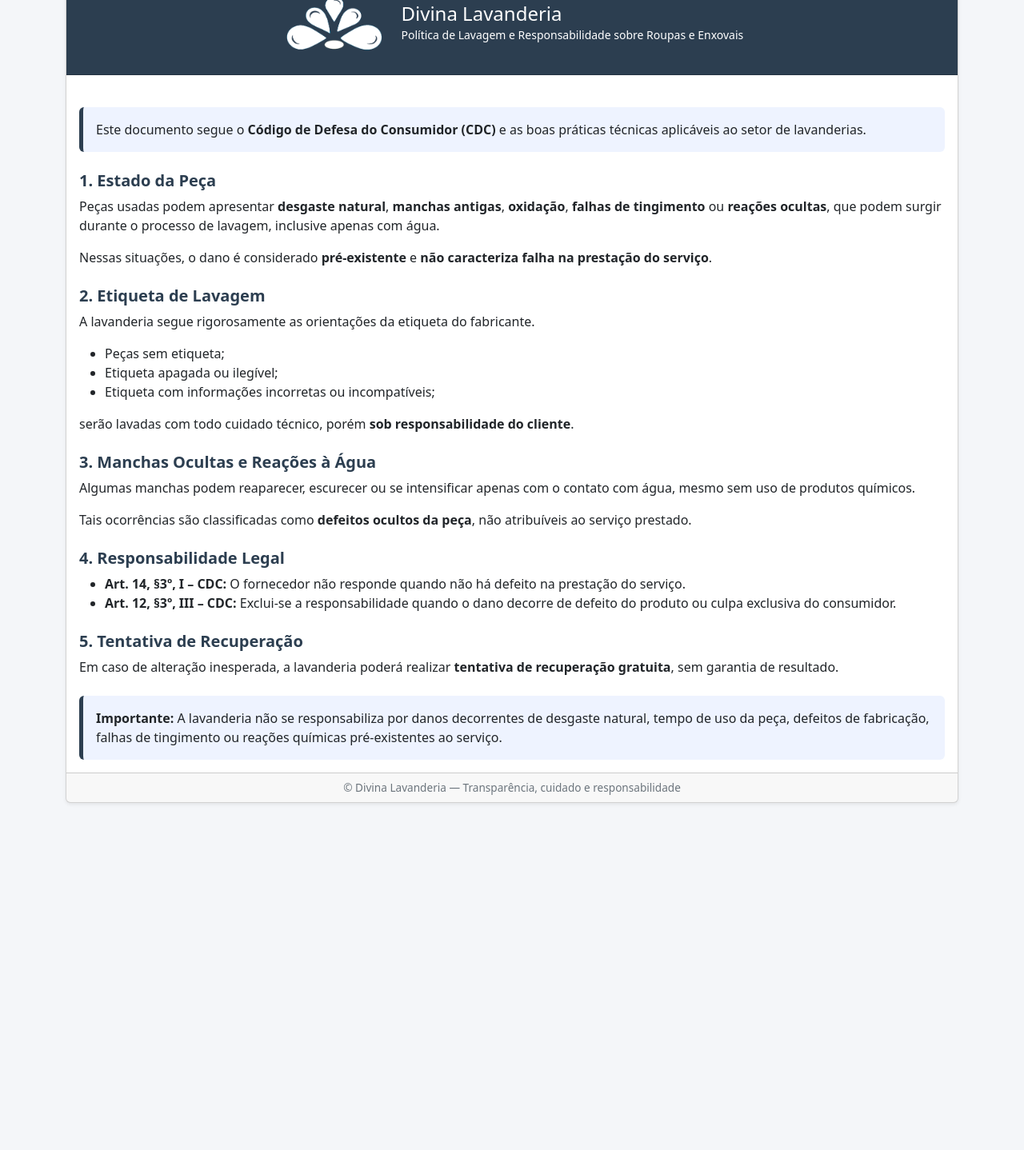
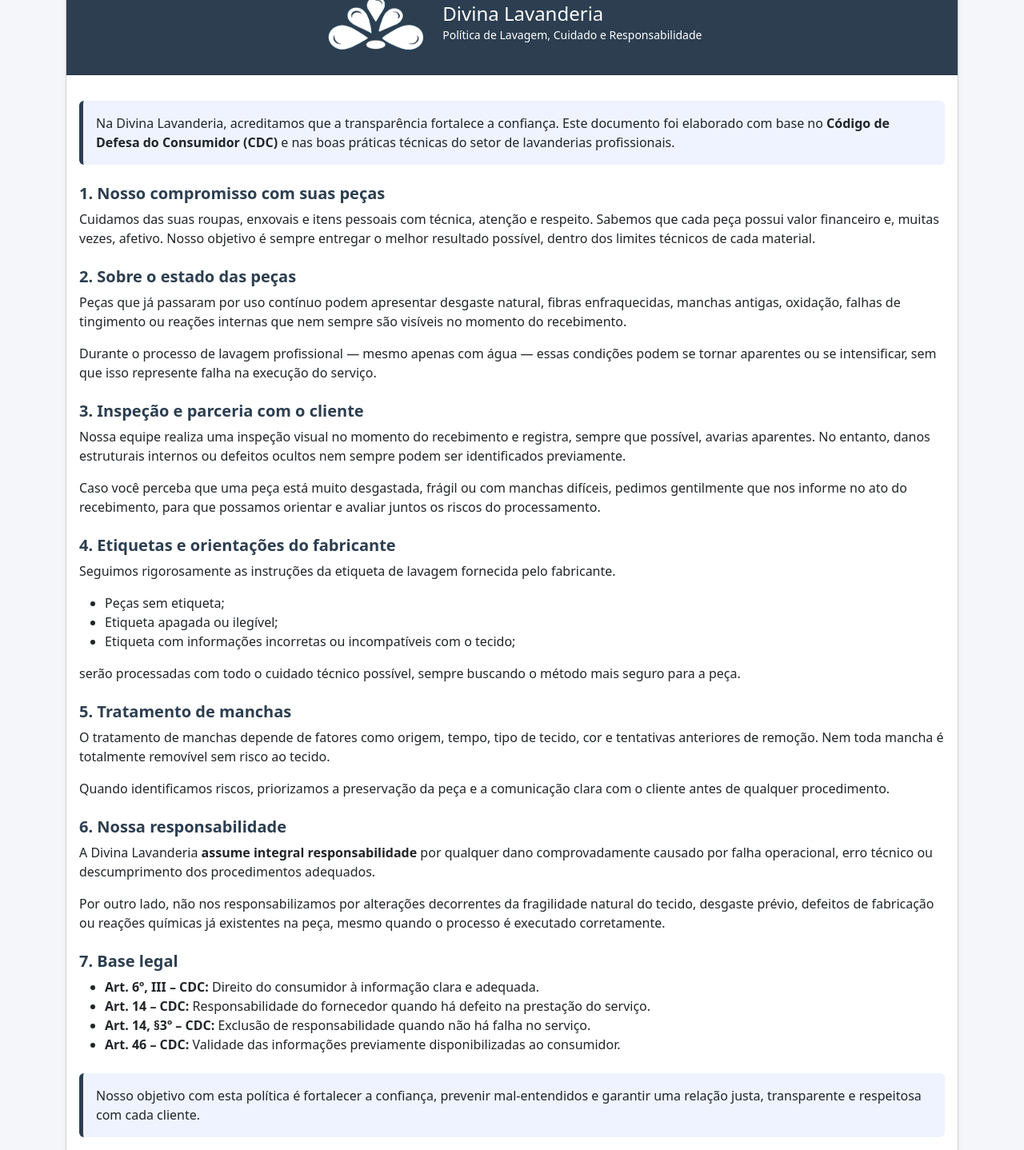
Before and after one commit to divinalavanderiajpa/termo, a plain HTML site: page index.html in a window 1280 px wide. Shown: the part 60-1498 px from the top of the page at 80% size. Before the commit the page ends 1088 px from the top, so only its background shows below. Drawn offline with nearby package versions, Linux system fonts and the light colour scheme.

Commit message:
Update index.html

```diff
--- a/index.html
+++ b/index.html
@@ -2,7 +2,7 @@
 <html lang="pt-BR">
 <head>
     <meta charset="UTF-8">
-        <!-- Favicon -->
+    <!-- Favicon -->
     <link rel="icon" type="image/x-icon" href="favico.ico">
     <title>Política de Lavagem – Divina Lavanderia</title>
     <meta name="viewport" content="width=device-width, initial-scale=1">
@@ -47,14 +47,13 @@
 
     <div class="card shadow-sm">
 
-        <!-- CABEÇALHO: LOGO + TEXTO CENTRALIZADOS -->
+        <!-- CABEÇALHO -->
         <div class="card-header py-4">
             <div class="d-flex justify-content-center align-items-center gap-3">
                 <img src="logo.png" alt="Divina Lavanderia" class="logo">
-
                 <div class="text-start">
                     <h4 class="mb-0">Divina Lavanderia</h4>
-                    <small>Política de Lavagem e Responsabilidade sobre Roupas e Enxovais</small>
+                    <small>Política de Lavagem, Cuidado e Responsabilidade</small>
                 </div>
             </div>
         </div>
@@ -62,71 +61,105 @@
         <!-- CORPO -->
         <div class="card-body">
 
-            <!-- <div class="alert alert-primary"> -->
-            <div class="legal-box p-3 mt-4 rounded">
-                Este documento segue o <strong>Código de Defesa do Consumidor (CDC)</strong>
-                e as boas práticas técnicas aplicáveis ao setor de lavanderias.
+            <div class="legal-box p-3 mt-3 rounded">
+                Na Divina Lavanderia, acreditamos que a transparência fortalece a confiança.
+                Este documento foi elaborado com base no <strong>Código de Defesa do Consumidor (CDC)</strong>
+                e nas boas práticas técnicas do setor de lavanderias profissionais.
             </div>
 
-            <h5 class="section-title mt-4">1. Estado da Peça</h5>
+            <h5 class="section-title mt-4">1. Nosso compromisso com suas peças</h5>
             <p>
-                Peças usadas podem apresentar <strong>desgaste natural</strong>,
-                <strong>manchas antigas</strong>, <strong>oxidação</strong>,
-                <strong>falhas de tingimento</strong> ou <strong>reações ocultas</strong>,
-                que podem surgir durante o processo de lavagem, inclusive apenas com água.
+                Cuidamos das suas roupas, enxovais e itens pessoais com técnica, atenção e respeito.
+                Sabemos que cada peça possui valor financeiro e, muitas vezes, afetivo.
+                Nosso objetivo é sempre entregar o melhor resultado possível, dentro dos limites técnicos de cada material.
+            </p>
+
+            <h5 class="section-title mt-4">2. Sobre o estado das peças</h5>
+            <p>
+                Peças que já passaram por uso contínuo podem apresentar desgaste natural,
+                fibras enfraquecidas, manchas antigas, oxidação, falhas de tingimento ou reações internas
+                que nem sempre são visíveis no momento do recebimento.
             </p>
             <p>
-                Nessas situações, o dano é considerado <strong>pré-existente</strong> e
-                <strong>não caracteriza falha na prestação do serviço</strong>.
+                Durante o processo de lavagem profissional — mesmo apenas com água —
+                essas condições podem se tornar aparentes ou se intensificar,
+                sem que isso represente falha na execução do serviço.
             </p>
 
-            <h5 class="section-title mt-4">2. Etiqueta de Lavagem</h5>
+            <h5 class="section-title mt-4">3. Inspeção e parceria com o cliente</h5>
             <p>
-                A lavanderia segue rigorosamente as orientações da etiqueta do fabricante.
+                Nossa equipe realiza uma inspeção visual no momento do recebimento e registra,
+                sempre que possível, avarias aparentes.
+                No entanto, danos estruturais internos ou defeitos ocultos nem sempre podem ser identificados previamente.
+            </p>
+            <p>
+                Caso você perceba que uma peça está muito desgastada, frágil ou com manchas difíceis,
+                pedimos gentilmente que nos informe no ato do recebimento,
+                para que possamos orientar e avaliar juntos os riscos do processamento.
+            </p>
+
+            <h5 class="section-title mt-4">4. Etiquetas e orientações do fabricante</h5>
+            <p>
+                Seguimos rigorosamente as instruções da etiqueta de lavagem fornecida pelo fabricante.
             </p>
             <ul>
                 <li>Peças sem etiqueta;</li>
                 <li>Etiqueta apagada ou ilegível;</li>
-                <li>Etiqueta com informações incorretas ou incompatíveis;</li>
+                <li>Etiqueta com informações incorretas ou incompatíveis com o tecido;</li>
             </ul>
             <p>
-                serão lavadas com todo cuidado técnico, porém <strong>sob responsabilidade do cliente</strong>.
+                serão processadas com todo o cuidado técnico possível,
+                sempre buscando o método mais seguro para a peça.
             </p>
 
-            <h5 class="section-title mt-4">3. Manchas Ocultas e Reações à Água</h5>
+            <h5 class="section-title mt-4">5. Tratamento de manchas</h5>
             <p>
-                Algumas manchas podem reaparecer, escurecer ou se intensificar apenas com o contato com água,
-                mesmo sem uso de produtos químicos.
+                O tratamento de manchas depende de fatores como origem, tempo,
+                tipo de tecido, cor e tentativas anteriores de remoção.
+                Nem toda mancha é totalmente removível sem risco ao tecido.
             </p>
             <p>
-                Tais ocorrências são classificadas como <strong>defeitos ocultos da peça</strong>,
-                não atribuíveis ao serviço prestado.
+                Quando identificamos riscos, priorizamos a preservação da peça
+                e a comunicação clara com o cliente antes de qualquer procedimento.
             </p>
 
-            <h5 class="section-title mt-4">4. Responsabilidade Legal</h5>
+            <h5 class="section-title mt-4">6. Nossa responsabilidade</h5>
+            <p>
+                A Divina Lavanderia <strong>assume integral responsabilidade</strong>
+                por qualquer dano comprovadamente causado por falha operacional,
+                erro técnico ou descumprimento dos procedimentos adequados.
+            </p>
+            <p>
+                Por outro lado, não nos responsabilizamos por alterações decorrentes
+                da fragilidade natural do tecido, desgaste prévio, defeitos de fabricação
+                ou reações químicas já existentes na peça,
+                mesmo quando o processo é executado corretamente.
+            </p>
+
+            <h5 class="section-title mt-4">7. Base legal</h5>
             <ul>
                 <li>
-                    <strong>Art. 14, §3º, I – CDC:</strong>
-                    O fornecedor não responde quando não há defeito na prestação do serviço.
+                    <strong>Art. 6º, III – CDC:</strong>
+                    Direito do consumidor à informação clara e adequada.
                 </li>
                 <li>
-                    <strong>Art. 12, §3º, III – CDC:</strong>
-                    Exclui-se a responsabilidade quando o dano decorre de defeito do produto
-                    ou culpa exclusiva do consumidor.
+                    <strong>Art. 14 – CDC:</strong>
+                    Responsabilidade do fornecedor quando há defeito na prestação do serviço.
+                </li>
+                <li>
+                    <strong>Art. 14, §3º – CDC:</strong>
+                    Exclusão de responsabilidade quando não há falha no serviço.
+                </li>
+                <li>
+                    <strong>Art. 46 – CDC:</strong>
+                    Validade das informações previamente disponibilizadas ao consumidor.
                 </li>
             </ul>
 
-            <h5 class="section-title mt-4">5. Tentativa de Recuperação</h5>
-            <p>
-                Em caso de alteração inesperada, a lavanderia poderá realizar
-                <strong>tentativa de recuperação gratuita</strong>, sem garantia de resultado.
-            </p>
-
             <div class="legal-box p-3 mt-4 rounded">
-                <strong>Importante:</strong>
-                A lavanderia não se responsabiliza por danos decorrentes de desgaste natural,
-                tempo de uso da peça, defeitos de fabricação, falhas de tingimento ou reações químicas
-                pré-existentes ao serviço.
+                Nosso objetivo com esta política é fortalecer a confiança,
+                prevenir mal-entendidos e garantir uma relação justa,
+                transparente e respeitosa com cada cliente.
             </div>
 
         </div>
```
